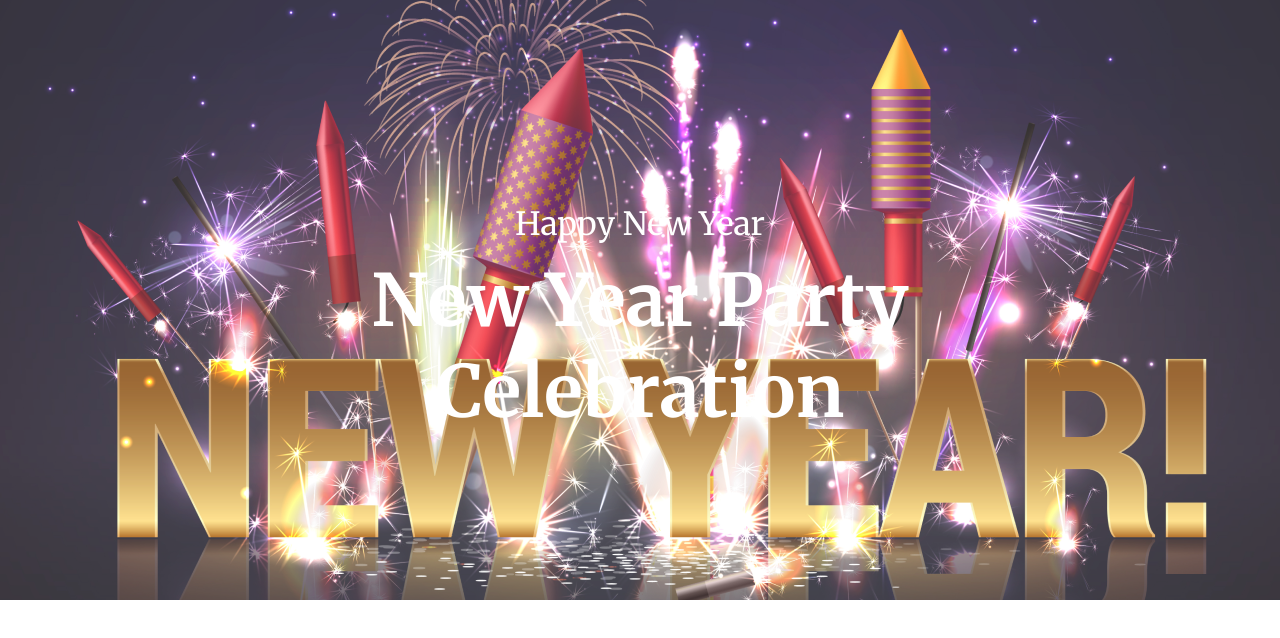
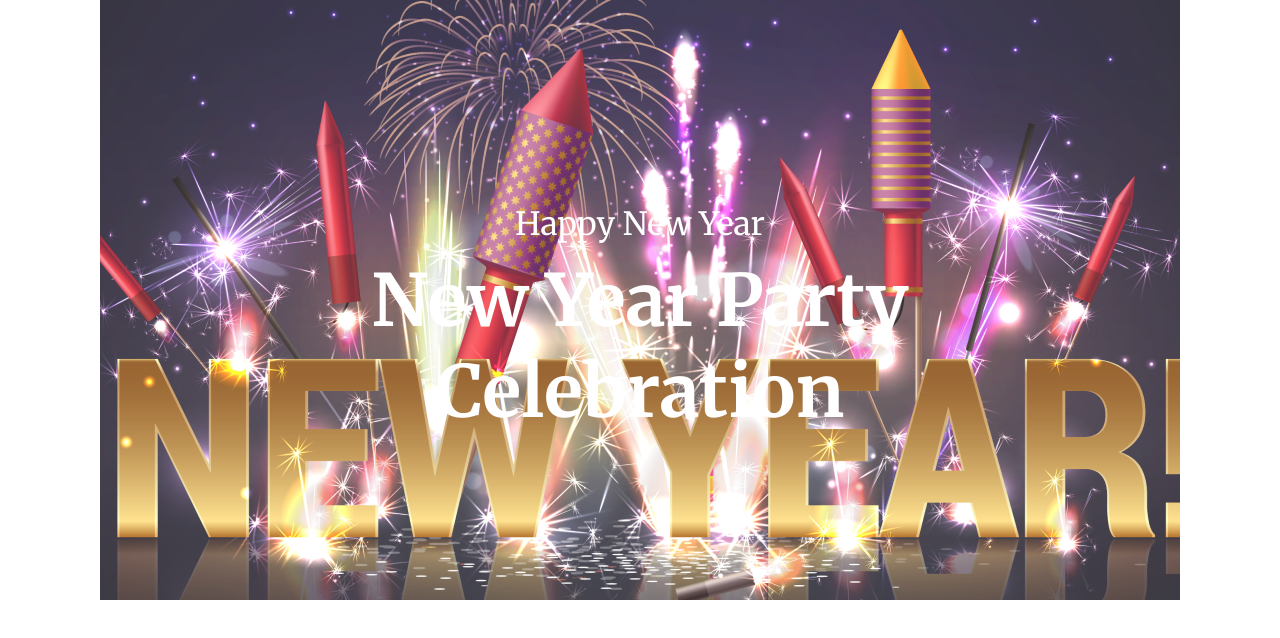
Before and after one commit to rhmhasan/assingment-1, a plain HTML site: page index.html in a window 1280 px wide. Drawn offline with Linux system fonts and the light colour scheme.

Commit message:
header margin added

```diff
--- a/style/main.css
+++ b/style/main.css
@@ -2,6 +2,10 @@ body {
     font-family: 'Merriweather', serif;
     margin: 0;
     padding: 0;
+}
+
+header{
+    margin: 0 100px;
 }
 
 .header-container {
```
